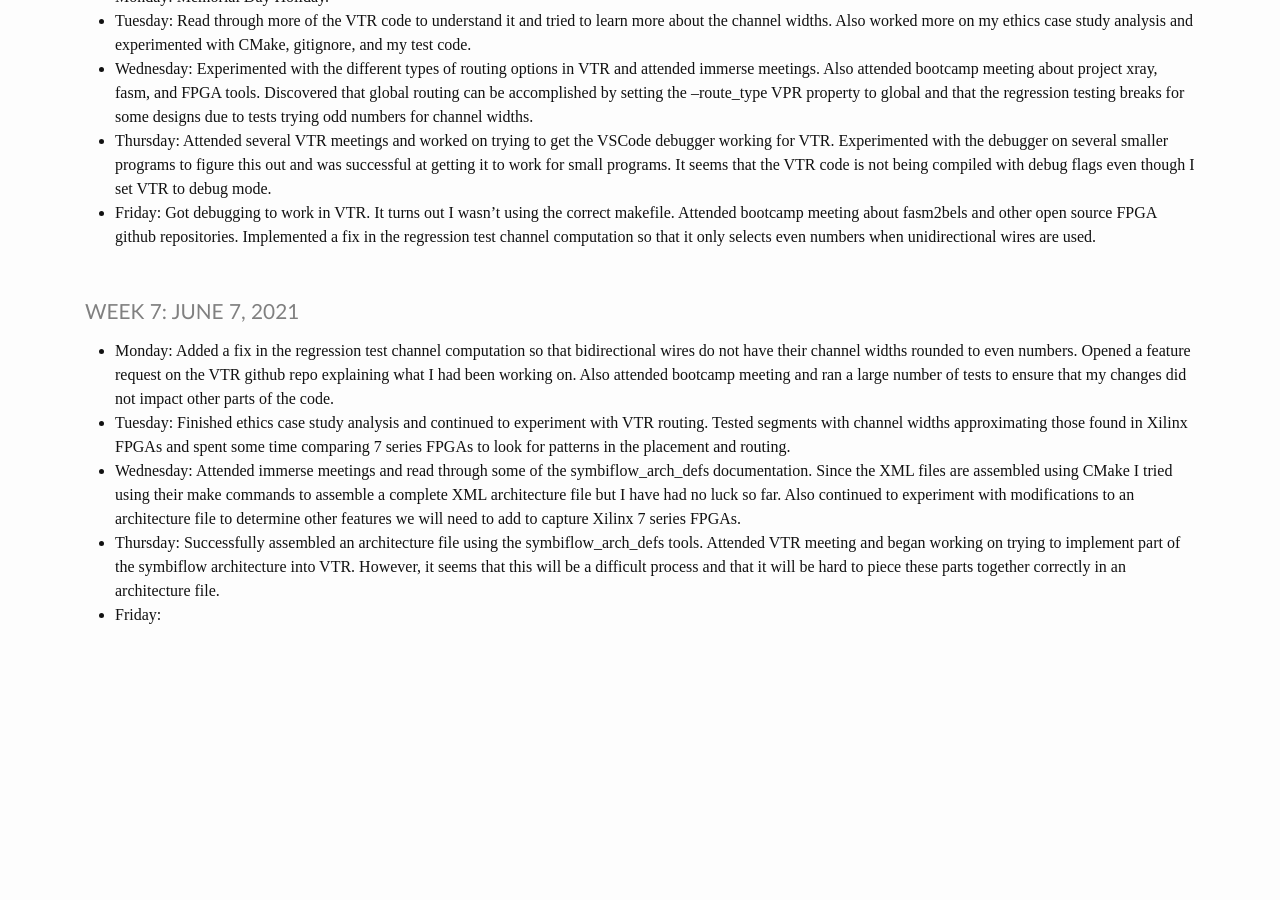
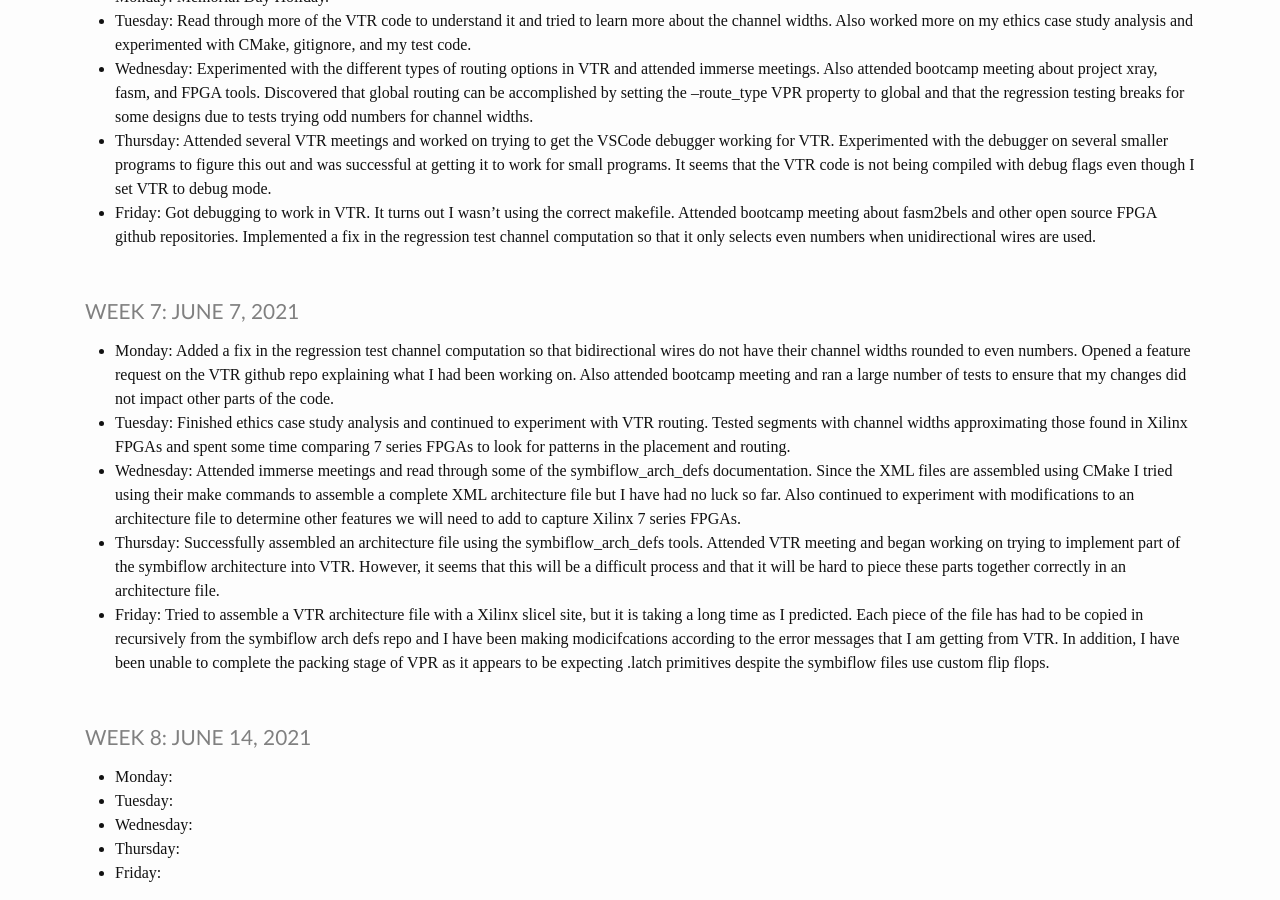
Before and after one commit to heinerb1/heinerb1.github.io, a Jekyll site: the page built from _pages/log.md, in a window 1280 px wide and 900 px high, scrolled down 1639 px. Built offline with Jekyll 4.4.1, drawn with Linux system fonts in a browser that asks for light colours; before the commit the page ends 2281 px from its top, so only the background shows below that.

Commit message:
6/11 Update

```diff
--- a/_pages/log.md
+++ b/_pages/log.md
@@ -105,4 +105,16 @@ title: IMMERSE Log
                 VTR meeting and began working on trying to implement part of the symbiflow architecture into
                 VTR. However, it seems that this will be a difficult process and that it will be hard to piece
                 these parts together correctly in an architecture file.
+* **Friday**: Tried to assemble a VTR architecture file with a Xilinx slicel site, but it is taking a long time
+              as I predicted. Each piece of the file has had to be copied in recursively from the symbiflow
+              arch defs repo and I have been making modicifcations according to the error messages that I am
+              getting from VTR. In addition, I have been unable to complete the packing stage of VPR as it appears
+              to be expecting .latch primitives despite the symbiflow files use custom flip flops.
+
+### Week 8: June 14, 2021
+
+* **Monday**:
+* **Tuesday**:
+* **Wednesday**:
+* **Thursday**:
 * **Friday**:
```
